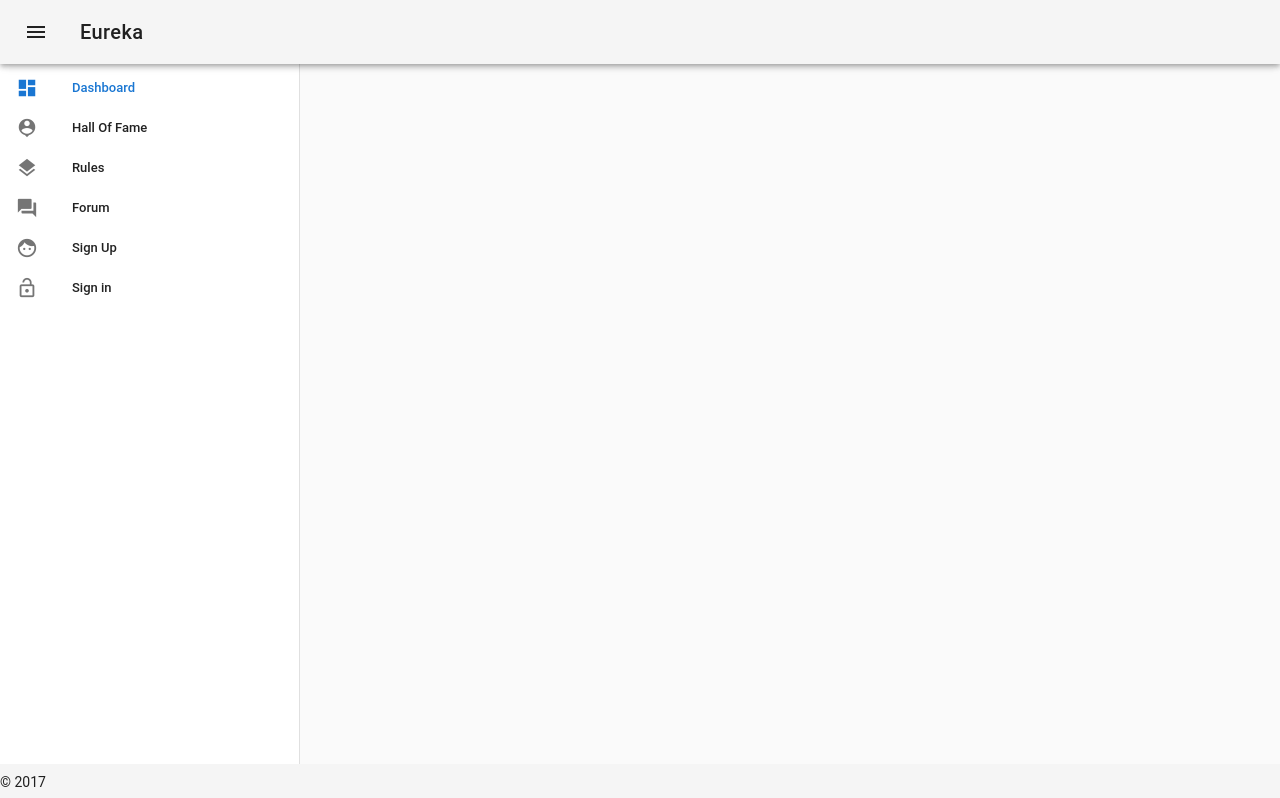
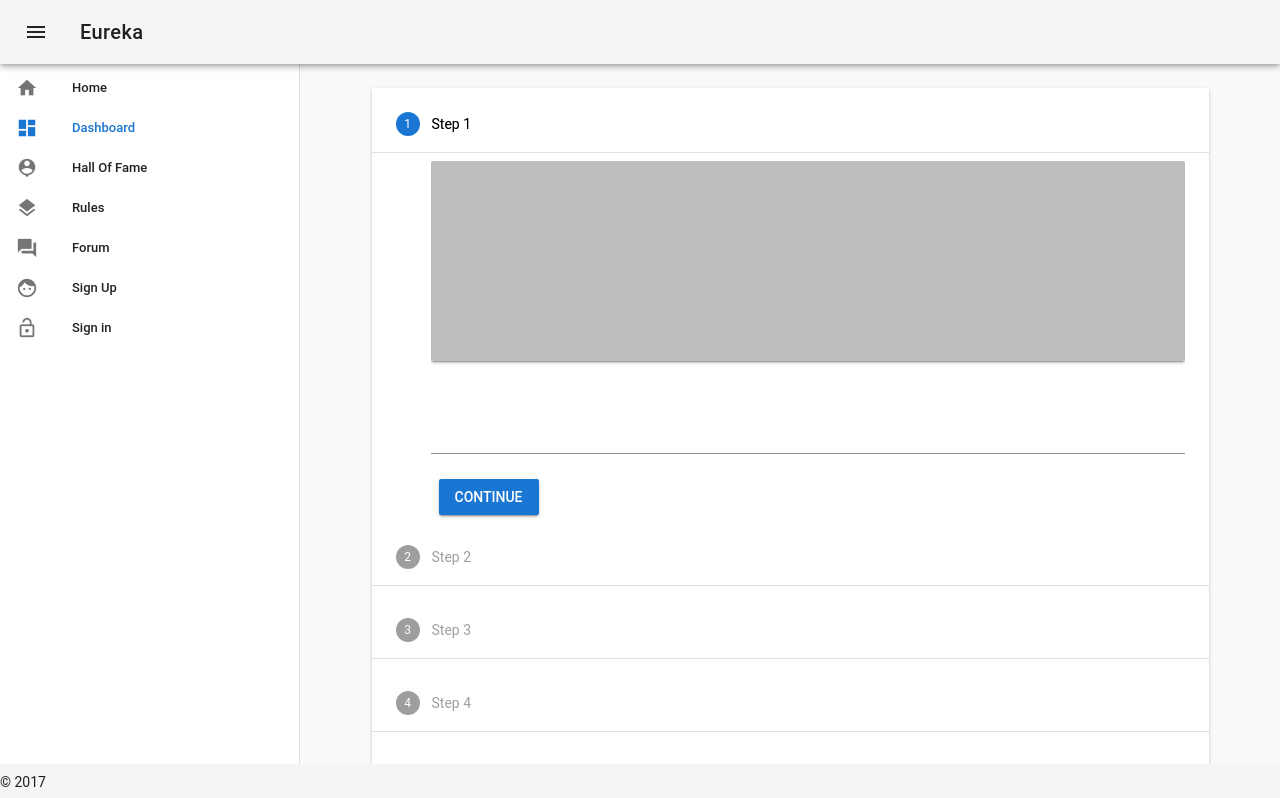
Before and after one commit to ankitchouhan1020/v-eureka, a Vue app: page /#/dashboard in a window 1280 px wide. Shown: the top 798 px of the page. Built offline with nearby package versions, Linux system fonts and the light colour scheme.

Commit message:
I have added basic things in project. Its ok for this day.

```diff
--- a/index.html
+++ b/index.html
@@ -4,6 +4,8 @@
     <meta charset="utf-8">
     <meta name="viewport" content="width=device-width,initial-scale=1.0">
     <link href="https://use.fontawesome.com/releases/v5.0.13/css/all.css" rel="stylesheet">
+    <meta name="theme-color" content="#999999" />
+    <link rel="icon" sizes="192x192" href="//www.gstatic.com/mobilesdk/160503_mobilesdk/logo/2x/firebase_96dp.png">
     <title>EUREKA</title>
   </head>
   <body>
--- a/package.json
+++ b/package.json
@@ -14,7 +14,8 @@
     "vue": "^2.5.2",
     "vue-router": "^3.0.1",
     "vuelidate": "^0.7.4",
-    "vuetify": "^1.1.1"
+    "vuetify": "^1.1.1",
+    "webpack-ssr": "^0.1.14"
   },
   "devDependencies": {
     "@fortawesome/fontawesome-free": "^5.1.0",
--- a/src/App.vue
+++ b/src/App.vue
@@ -1,5 +1,5 @@
 <template>
-  <v-app >
+  <v-app>
     <v-navigation-drawer
       v-model="drawer"
       clipped
@@ -39,6 +39,7 @@
       return {
         drawer: true,
         menuItems: [
+          {title: 'Home', icon: 'home', path: 'home'},
           {title: 'Dashboard', icon: 'dashboard', path: 'dashboard'},
           {title: 'Hall Of Fame', icon: 'person_pin', path: 'rank'},
           {title: 'Rules', icon: 'layers', path: 'rules'},
--- a/src/components/Dashboard.vue
+++ b/src/components/Dashboard.vue
@@ -1,12 +1,115 @@
 <template>
- <p> This is Dashboard</p>
+  <v-content>
+      <v-stepper v-model="e1" vertical>
+          <template v-for="n in steps">
+            <v-stepper-step
+              :complete="e1 > n"
+              :key="`${n}-step`"
+              :step="n"
+            >
+              Step {{ n }}
+            </v-stepper-step>
+            <v-divider
+              v-if="n !== steps"
+              :key="n"
+            ></v-divider>
+            <v-stepper-items>
+          <v-stepper-content
 
+            :key="`${n}-content`"
+            :step="n"
+          >
+            <v-card
+              class="mb-5"
+              color="grey lighten-1"
+              height="200px"
+            ></v-card>
+            <v-text-field wrap
+                          hint="Write your answer here"
+                          type="text"
+                          v-model="userAnswer"
+            ></v-text-field>
+            <v-btn
+              color="primary"
+              @click="nextStep(n)"
+            >
+              Continue
+            </v-btn>
+          </v-stepper-content>
+        </v-stepper-items>
+          </template>
+      </v-stepper>
+    <div class="text-xs-center">
+      <v-dialog
+        v-model="dialog"
+        width="500"
+      >
+        <v-card>
+          <v-card-title
+            class="headline grey lighten-2 red--text"
+          >
+            Wrong Answer
+          </v-card-title>
+          <v-card-text>
+            Lorem ipsum dolor sit amet, consectetur adipiscing elit, sed do eiusmod tempor incididunt ut labore et dolore magna aliqua. Ut enim ad minim veniam, quis nostrud exercitation ullamco laboris nisi ut aliquip ex ea commodo consequat. Duis aute irure dolor in reprehenderit in voluptate velit esse cillum dolore eu fugiat nulla pariatur. Excepteur sint occaecat cupidatat non proident, sunt in culpa qui officia deserunt mollit anim id est laborum.
+          </v-card-text>
+          <v-divider></v-divider>
+          <v-card-actions>
+            <v-spacer></v-spacer>
+            <v-btn
+              color="primary"
+              flat
+              @click="dialog = false"
+            >
+              Clear
+            </v-btn>
+          </v-card-actions>
+        </v-card>
+      </v-dialog>
+    </div>
+  </v-content>
 </template>
 
 <script>
    export default {
-        name: "Dashboard"
-    }
+     name: "Dashboard",
+     data() {
+       return {
+         e1: 1,
+         steps: 10,
+         win: false,
+         userAnswer:'',
+         dialog: false,
+         answers: ['123','123','123','123','123','123','123','123','123','123'],
+       }
+     },
+     watch: {
+       steps(val) {
+         if (this.e1 > val) {
+           this.e1 = val
+         }
+       }
+     },
+     methods: {
+       nextStep(n) {
+
+         if (this.userAnswer === this.answers[n - 1]) {
+           if (n === this.steps) {
+             this.win = true;
+             alert('Hey !! You Won')
+           } else {
+             this.e1 = n + 1
+           }
+         }
+         else{
+
+           this.dialog = true;
+         }
+         this.userAnswer='';
+       },
+
+     }
+   }
 </script>
 
 <style scoped>
--- /dev/null
+++ b/src/components/Home.vue
@@ -0,0 +1,34 @@
+<template>
+    <v-content>
+      <v-container>
+        <h2 class="display-2 text-xs-center">WHAT IS Eureka?</h2>
+        <v-subheader class="justify-center">As if you did not know</v-subheader>
+        <blockquote>
+            We bring to you this year, the interstellar edition of your favourite cause of hair loss with some mighty celebrity endorsements.<br><br>
+
+            "I have a dream that one day every level shall be cracked, the rough places will be made plain, and the crooked places will be made straight, and the eternal glory of the Hall of Fame shall be revealed, and all flesh shall see it together" - Martin Luther King, shortly before being incepted by Leo diCaprio, who then got stuck in a level inside a level inside a level inside a (you know where this is going).<br><br>
+
+            "At the stroke of the midnight hour, when only a part of the world sleeps, we will awake to life and and the next level. A moment comes, which comes but rarely in history, when we step out from the old to the new, when the Hall of Fame is breached, and when the mind of a Klueless player, long suppressed, finds utterance." - Jawaharlal Nehru.<br><br>
+
+            "It is perilous to study too deeply the arts of any level, for good or for ill. But such falls and betrayals, alas, have happened before."<br>
+            Elrond, Lord of Rivendell referring to a particularly nasty Klueless level.<br><br>
+
+            "Hey, the 'iiiiiii' in that font, when magnified looks like a line of zombies going left. Is that a clue? Am I on the right track?" - Random person on the blog.<br><br>
+
+            "The person who made this level was definitely stoned" - Every Klueless player on every level.<br><br>
+
+            "ALL GLORY TO THE HYPNOTOAD" - Team Eureka<br><br>
+        </blockquote>
+      </v-container>
+    </v-content>
+</template>
+
+<script>
+    export default {
+        name: "Home"
+    }
+</script>
+
+<style scoped>
+
+</style>
--- a/src/main.js
+++ b/src/main.js
@@ -9,6 +9,7 @@ import 'material-design-icons-iconfont/dist/material-design-icons.css' // Ensure
 import '@mdi/font/css/materialdesignicons.css'
 import Vuelidate from 'vuelidate'
 Vue.use(Vuelidate)
+
 Vue.use(Vuetify, {
   iconfont: 'mdi' ,// 'md' || 'mdi' || 'fa' || 'fa4'
 });
--- a/src/router/index.js
+++ b/src/router/index.js
@@ -7,6 +7,7 @@ import Rank from '@/components/Rank'
 import Rules from '@/components/Rules'
 import Signup from '@/components/Profile/Signup'
 import Signin from '@/components/Profile/Signin'
+import Home from '@/components/Home'
 
 Vue.use(Router)
 
@@ -47,6 +48,11 @@ export default new Router({
       name: 'Signup',
       component: Signup
     },
+    {
+      path: '/home',
+      name: 'Home',
+      component: Home
+    },
 
   ]
 })
```
Also changed, not shown: 1 other file (tests, documents, lock files or other folders).
